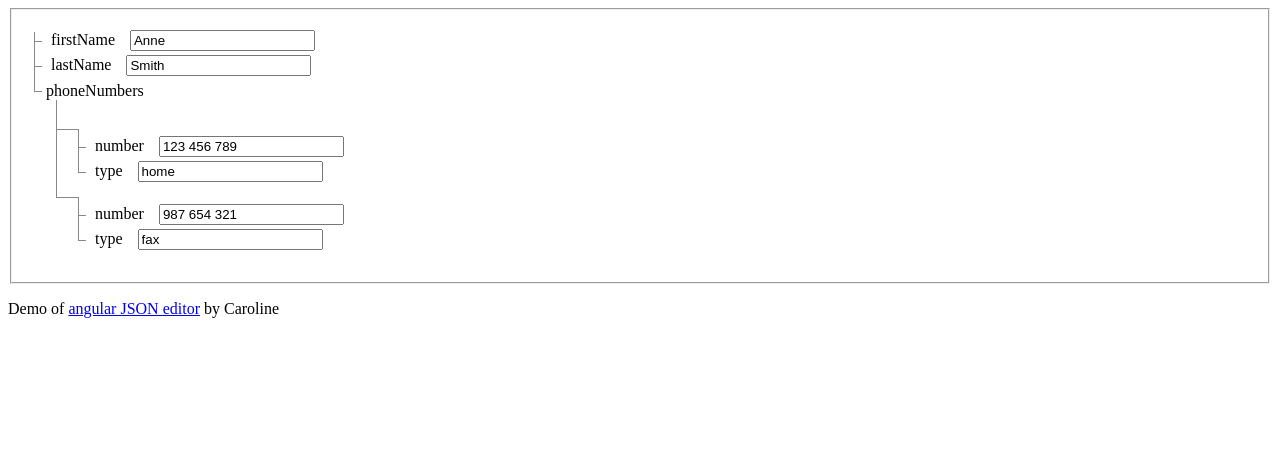
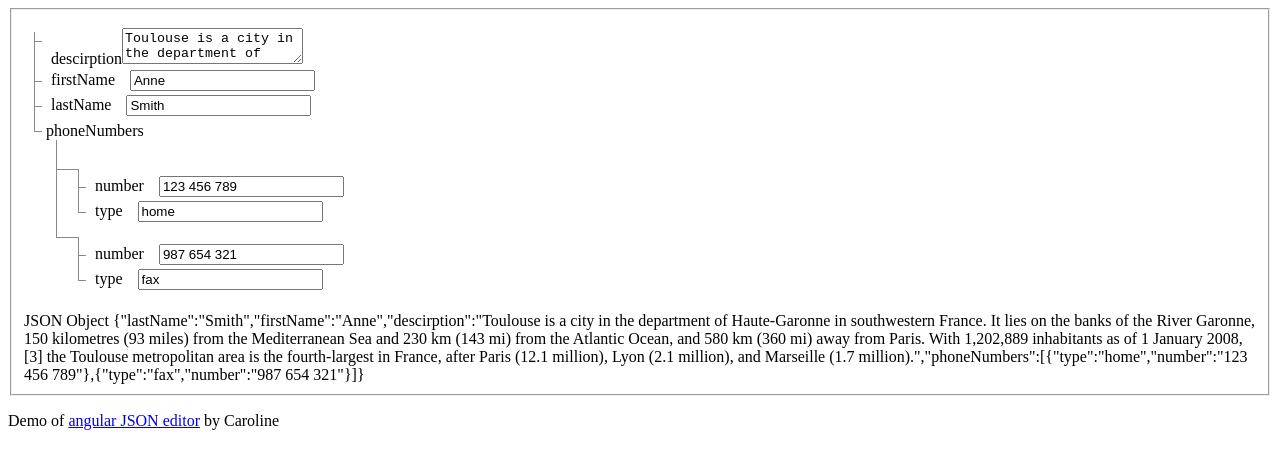
Before and after one commit to carolineBda/angular-json-editor, a website: page demo/index.html in a window 1280 px wide. Drawn offline with Linux system fonts and the light colour scheme.

Commit message:
add textarea when large string

```diff
--- a/demo/app.js
+++ b/demo/app.js
@@ -4,6 +4,7 @@ myApp.controller('MyCtrl', function($scope) {
     $scope.content = {
                 lastName: 'Smith',
                 firstName: 'Anne',
+                descirption: 'Toulouse is a city in the department of Haute-Garonne in southwestern France. It lies on the banks of the River Garonne, 150 kilometres (93 miles) from the Mediterranean Sea and 230 km (143 mi) from the Atlantic Ocean, and 580 km (360 mi) away from Paris. With 1,202,889 inhabitants as of 1 January 2008,[3] the Toulouse metropolitan area is the fourth-largest in France, after Paris (12.1 million), Lyon (2.1 million), and Marseille (1.7 million).',
                 phoneNumbers: [
                     {
                         type: "home",
--- a/demo/index.html
+++ b/demo/index.html
@@ -7,13 +7,12 @@
     <div ng-controller="MyCtrl">
         <fieldset>
             <json-editor content="content"></json-editor>
+            <label>JSON Object {{content}}</label>
         </fieldset>
     </div>
 </div>
 
 <p>Demo of <a href="https://github.com/carolineBda/angular-json-editor">angular JSON editor</a> by Caroline</p>
-
-
 
 <script src="../lib/angular/angular.min.js"></script>
 
--- a/directives/angular-json-editor.js
+++ b/directives/angular-json-editor.js
@@ -44,8 +44,13 @@ angular.module('angularJsonEditorDirectives', [])
                     content += renderLabel(scope.objectType) + '<json-editor content="value[key]"></json-editor>';
 
                 } else {
-                    var size = (currentValue.length > 300) ? 'large' : 'small';
-                    content += '<label>{{key}}<input type="text" name="{{key}}" class="' + size + '" ng-model="value[key]" /></label> ';
+                    var large = currentValue.length > 100;
+
+                    if (large) {
+                        content += '<label>{{key}}<textarea class="large" ng-model="value[key]"></textarea></label> ';
+                      } else {
+                        content += '<label>{{key}}<input type="text" name="{{key}}" class="small" ng-model="value[key]" /></label> ';
+                    }
                 }
 
                 element.append(content);
```
Also changed, not shown: directives/angular-json-editor.min.js.
